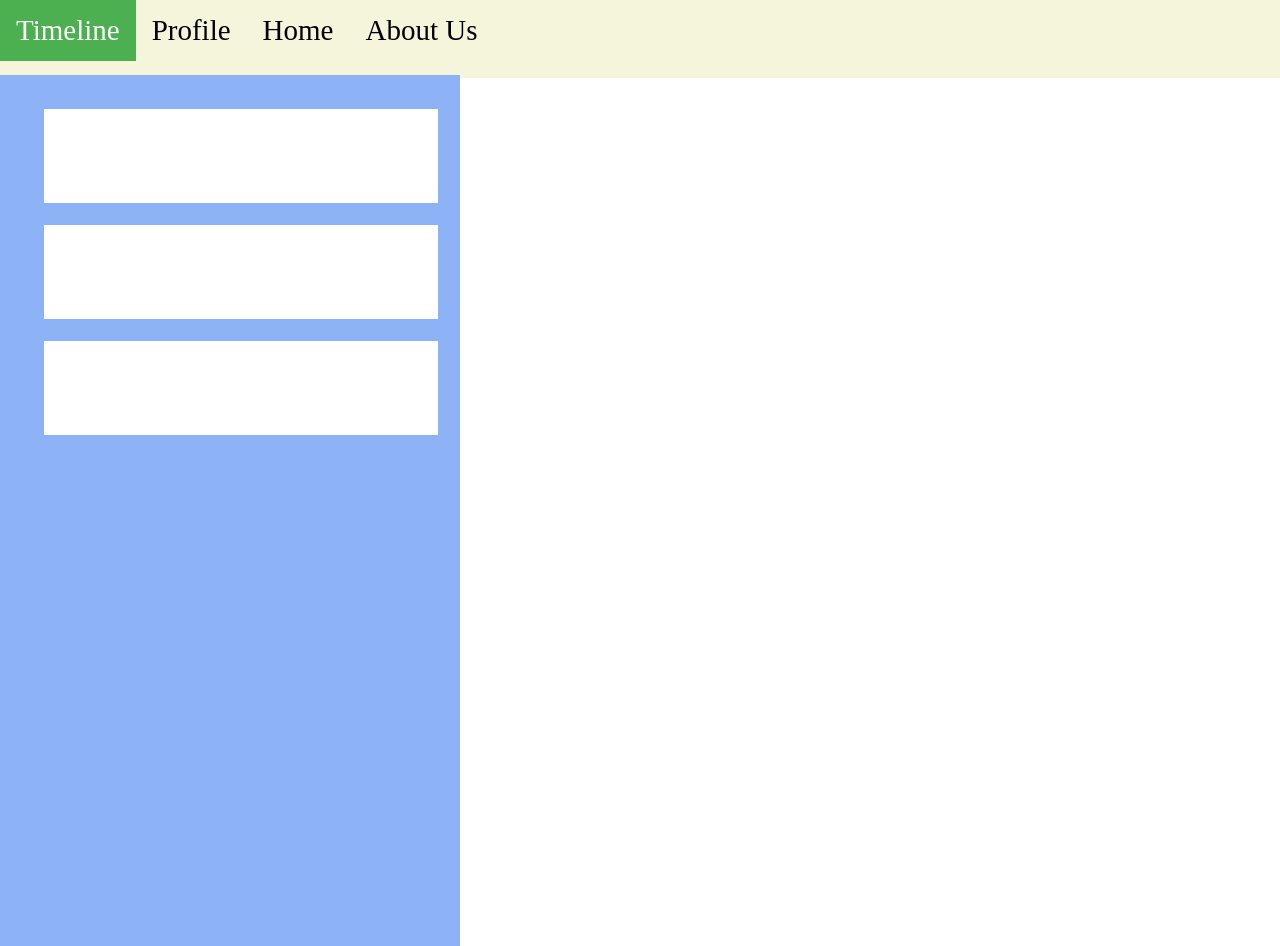
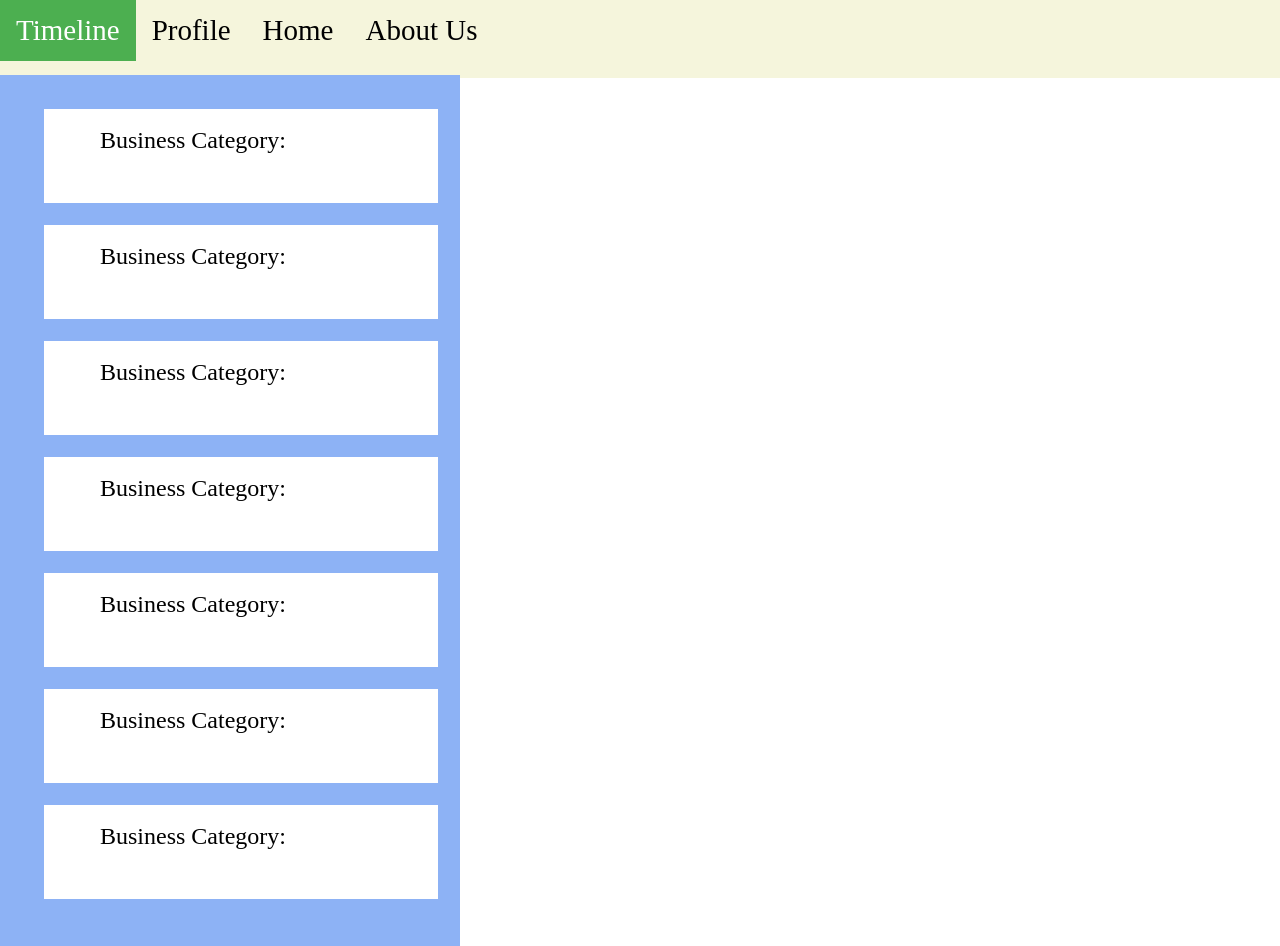
Before and after one commit to rotich1/prep_group_project, a plain HTML site: page bid.html in a window 1280 px wide. Drawn offline with Linux system fonts and the light colour scheme.

Commit message:
Add Idea

```diff
--- a/CSS/style.css
+++ b/CSS/style.css
@@ -41,6 +41,28 @@ height: 871px;
 left: 0px;
 top: 75px;
 }
+h1{
+/* height: 18.514286041259766px;
+width: 382px;
+left: 56px;
+top: 47.5771484375px;
+border-radius: nullpx; */
+position: absolute;
+width: 382px;
+height: 18.51px;
+left: 56px;
+top: 0px;
+font-family: Gothic A1;
+font-style: normal;
+font-weight: 500;
+font-size: 24px;
+line-height: 30px;
+
+color: #000000;
+
+
+
+}
 #first{
 position: absolute;
 width: 394px;
@@ -71,3 +93,43 @@ border-radius: 0px;
 
 background-color: white;
 }
+#fourth{
+  position: absolute;
+  background-color: white;
+height: 94px;
+width: 394px;
+left: 44px;
+top: 382px;
+border-radius: 0px;
+
+}
+#fifth{
+  position: absolute;
+  background-color: white;
+height: 94px;
+width: 394px;
+left: 44px;
+top: 498px;
+border-radius: 0px;
+
+}
+#sixth{
+  background-color: white;
+position: absolute;
+height: 94px;
+width: 394px;
+left: 44px;
+top: 614px;
+border-radius: 0px;
+
+}
+#seventh{
+  background-color: white;
+  position: absolute;
+  height: 94px;
+width: 394px;
+left: 44px;
+top: 730px;
+border-radius: 0px;
+
+}
--- a/bid.html
+++ b/bid.html
@@ -17,12 +17,38 @@
   <Div class="one">
     <div class="section">
       <div id="first">
+        <h1>Business Category:</h1>
+        <!-- <h1>Idea</h1> -->
 
       </div>
       <div id="second">
+        <h1>Business Category:</h1>
+
 
       </div>
       <div id="third">
+        <h1>Business Category:</h1>
+
+
+      </div>
+      <div id="fourth">
+        <h1>Business Category:</h1>
+
+
+      </div>
+      <div id="fifth">
+        <h1>Business Category:</h1>
+
+
+      </div>
+      <div id="sixth">
+        <h1>Business Category:</h1>
+
+
+      </div>
+      <div id="seventh">
+        <h1>Business Category:</h1>
+
 
       </div>
 
```
